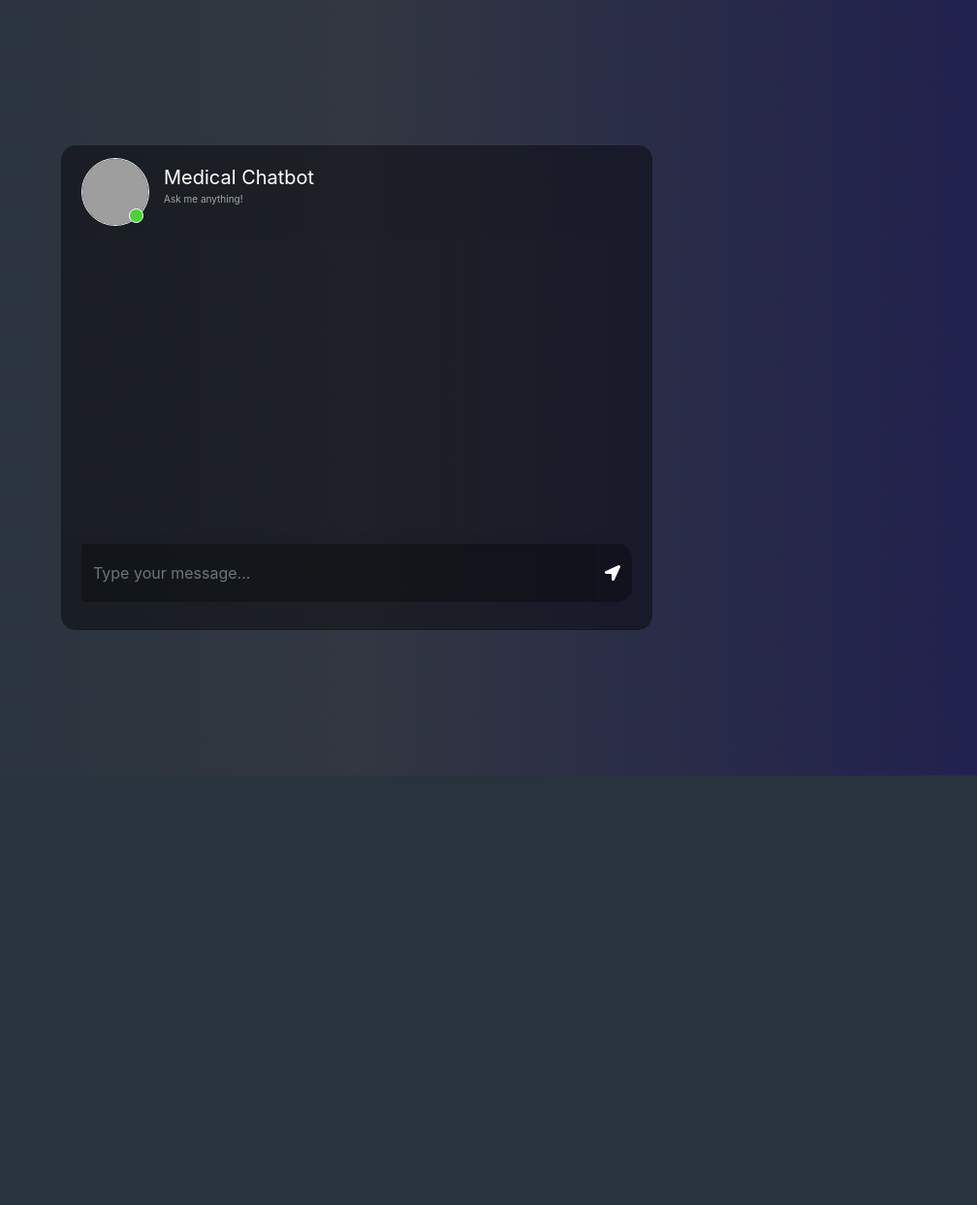
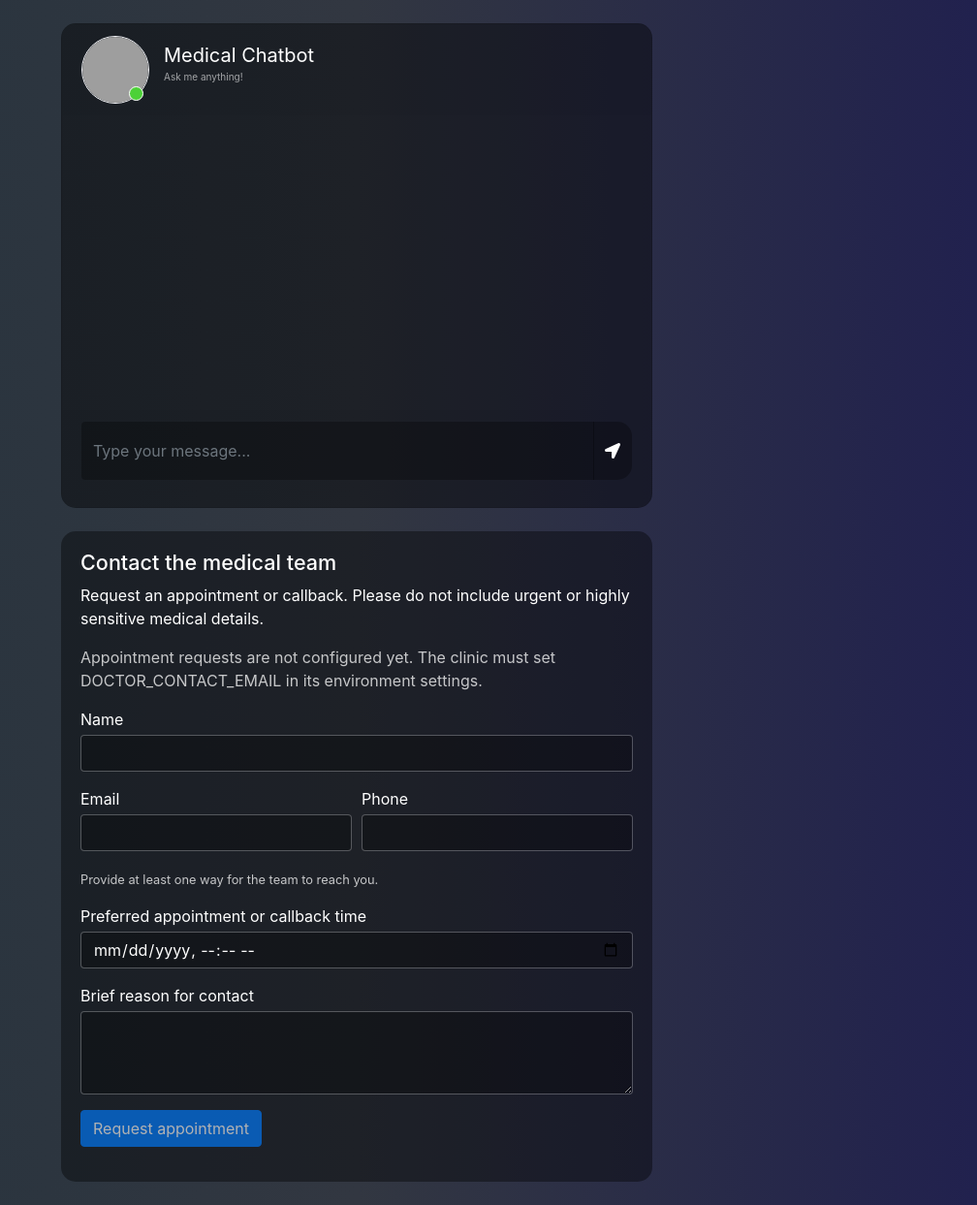
Before and after one commit to sethharsh-09/Build-a-Complete-Medical-Chatbot-with-LLMs-LangChain-Pinecone-Flask-AWS-, a Flask app: page / in a window 1280 px wide. Shown: the whole page at 97% size, without its empty margins (272-1280 px from the left). Before the commit the page ends 800 px from the top, so only its background shows below. Run offline with Flask 3, Linux system fonts and the light colour scheme; parts of the project's set-up code (start-up, migrations or seed data) failed here and were passed over; some libraries are stand-ins or nearby versions; grey boxes are pictures that could not be loaded.

Commit message:
Use local Ollama and add doctor contact flow
Co-authored-by: Copilot <223556219+Copilot@users.noreply.github.com>

```diff
--- a/app.py
+++ b/app.py
@@ -12,7 +12,7 @@ from pinecone import Pinecone
 
 from pinecone_text.sparse import BM25Encoder
 
-from langchain_openai import ChatOpenAI
+from langchain_ollama import ChatOllama
 
 from langchain.schema import Document
 
@@ -43,15 +43,28 @@ app = Flask(__name__)
 # =========================================================
 
 load_dotenv()
+load_dotenv(
+    os.path.join(
+        os.path.dirname(__file__),
+        "src",
+        ".env"
+    )
+)
 
 
 PINECONE_API_KEY = os.environ.get(
     "PINECONE_API_KEY"
 )
 
-OPENAI_API_KEY = os.environ.get(
-    "OPENAI_API_KEY"
-)
+DOCTOR_CONTACT_EMAIL = os.environ.get(
+    "DOCTOR_CONTACT_EMAIL",
+    ""
+).strip()
+
+DOCTOR_PHONE = os.environ.get(
+    "DOCTOR_PHONE",
+    ""
+).strip()
 
 INDEX_NAME = os.environ.get(
     "PINECONE_INDEX_NAME",
@@ -86,13 +99,6 @@ if not PINECONE_API_KEY:
 
     raise ValueError(
         "PINECONE_API_KEY is missing."
-    )
-
-
-if not OPENAI_API_KEY:
-
-    raise ValueError(
-        "OPENAI_API_KEY is missing."
     )
 
 
@@ -305,8 +311,8 @@ def hybrid_search(
 # LLM
 # =========================================================
 
-chatModel = ChatOpenAI(
-    model="gpt-4o",
+chatModel = ChatOllama(
+    model="llama3.2:latest",
     temperature=0
 )
 
@@ -351,7 +357,9 @@ question_answer_chain = (
 def index():
 
     return render_template(
-        "chat.html"
+        "chat.html",
+        doctor_contact_email=DOCTOR_CONTACT_EMAIL,
+        doctor_phone=DOCTOR_PHONE
     )
 
 
@@ -380,11 +388,6 @@ def chat():
         if not msg:
 
             return "Please enter a question."
-
-
-        print(
-            f"User Question: {msg}"
-        )
 
 
         # -------------------------------------------------
@@ -442,20 +445,7 @@ def chat():
 
 
         # -------------------------------------------------
-        # NO DOCUMENT FOUND
-        # -------------------------------------------------
-
-        if not documents:
-
-            return (
-                "I don't know the answer "
-                "from the available medical "
-                "documents."
-            )
-
-
-        # -------------------------------------------------
-        # SEND CONTEXT + QUESTION TO GPT-4o
+        # SEND CONTEXT + QUESTION TO LOCAL MODEL
         # -------------------------------------------------
 
         response = (
@@ -466,13 +456,6 @@ def chat():
                 }
             )
         )
-
-
-        print(
-            "Response:",
-            response
-        )
-
 
         return str(response)
 
--- a/requirements.txt
+++ b/requirements.txt
@@ -4,7 +4,7 @@ sentence-transformers==4.1.0
 pypdf==5.6.1
 python-dotenv==1.1.0
 langchain-pinecone==0.2.8
-langchain-openai==0.3.24
+langchain-ollama==0.2.3
 langchain-community==0.3.26
 
 pinecone==9.1.0
--- a/src/prompt.py
+++ b/src/prompt.py
@@ -1,9 +1,15 @@
 system_prompt = (
-    "You are an Medical assistant for question-answering tasks. "
-    "Use the following pieces of retrieved context to answer "
-    "the question. If you don't know the answer, say that you "
-    "don't know. Use three sentences maximum and keep the "
-    "answer concise."
+    "You are a helpful assistant that can answer both medical and general questions. "
+    "Use the retrieved context when it is relevant and helpful, but do not treat it "
+    "as the only source of knowledge. If the context does not answer the question, "
+    "answer using your general knowledge instead of saying you do not know solely "
+    "because the context is missing or unrelated. Be clear about uncertainty and "
+    "never invent facts or claim that information came from the context when it did not. "
+    "For medical questions, provide general educational information, not a diagnosis "
+    "or personalized treatment plan; recommend a qualified clinician for personal "
+    "medical decisions and urgent care for emergencies. Answer non-medical questions "
+    "normally. Keep responses concise, using up to five sentences."
     "\n\n"
+    "Retrieved context:\n"
     "{context}"
 )
--- a/static/style.css
+++ b/static/style.css
@@ -1,14 +1,19 @@
 body,html{
-	height: 100%;
+	min-height: 100%;
 	margin: 0;
 	background: rgb(44, 47, 59);
    background: -webkit-linear-gradient(to right, rgb(40, 59, 34), rgb(54, 60, 70), rgb(32, 32, 43));
 	background: linear-gradient(to right, rgb(38, 51, 61), rgb(50, 55, 65), rgb(33, 33, 78));
 }
 
+body{
+	min-height: 100vh;
+	color: white;
+}
+
 .chat{
-	margin-top: auto;
-	margin-bottom: auto;
+	margin-top: 0;
+	margin-bottom: 0;
 }
 .card{
 	height: 500px;
@@ -180,6 +185,34 @@ border-radius: 0 0 15px 15px !important;
 .msg_head{
 	position: relative;
 }
+.doctor-contact{
+	padding: 1.25rem;
+	border-radius: 15px;
+	background-color: rgba(0,0,0,0.4);
+	color: white;
+}
+.doctor-contact h2{
+	font-size: 1.35rem;
+}
+.doctor-contact .form-control{
+	background-color: rgba(0,0,0,0.3);
+	border: 1px solid rgba(255,255,255,0.25);
+	color: white;
+}
+.doctor-contact .form-control:focus{
+	box-shadow: none;
+	border-color: #80bdff;
+}
+.doctor-contact .form-control option{
+	color: black;
+}
+.doctor-contact label{
+	margin-bottom: 0.25rem;
+}
+.doctor-contact .form-text,
+.contact-setup-notice{
+	color: rgba(255,255,255,0.75);
+}
 #action_menu_btn{
 	position: absolute;
 	right: 10px;
--- a/templates/chat.html
+++ b/templates/chat.html
@@ -14,8 +14,8 @@
 
 
 	<body>
-		<div class="container-fluid h-100">
-			<div class="row justify-content-center h-100">
+		<div class="container-fluid py-4">
+			<div class="row justify-content-center">
 				<div class="col-md-8 col-xl-6 chat">
 					<div class="card">
 						<div class="card-header msg_head">
@@ -44,12 +44,74 @@
 							</form>
 						</div>
 					</div>
+					<section class="doctor-contact mt-4" aria-labelledby="doctorContactTitle">
+						<h2 id="doctorContactTitle">Contact the medical team</h2>
+						<p>Request an appointment or callback. Please do not include urgent or highly sensitive medical details.</p>
+						{% if doctor_phone %}
+						<p>Prefer to call? <a href="tel:{{ doctor_phone }}">{{ doctor_phone }}</a></p>
+						{% endif %}
+						{% if not doctor_contact_email %}
+						<p class="contact-setup-notice" role="status">Appointment requests are not configured yet. The clinic must set DOCTOR_CONTACT_EMAIL in its environment settings.</p>
+						{% endif %}
+						<form id="doctorContactForm" data-contact-email="{{ doctor_contact_email }}">
+							<div class="form-group">
+								<label for="patientName">Name</label>
+								<input class="form-control" id="patientName" name="name" autocomplete="name" required>
+							</div>
+							<div class="form-row">
+								<div class="form-group col-md-6">
+									<label for="patientEmail">Email</label>
+									<input class="form-control" id="patientEmail" name="email" type="email" autocomplete="email">
+								</div>
+								<div class="form-group col-md-6">
+									<label for="patientPhone">Phone</label>
+									<input class="form-control" id="patientPhone" name="phone" type="tel" autocomplete="tel">
+								</div>
+							</div>
+							<small class="form-text">Provide at least one way for the team to reach you.</small>
+							<div class="form-group mt-3">
+								<label for="preferredTime">Preferred appointment or callback time</label>
+								<input class="form-control" id="preferredTime" name="preferred_time" type="datetime-local">
+							</div>
+							<div class="form-group">
+								<label for="contactReason">Brief reason for contact</label>
+								<textarea class="form-control" id="contactReason" name="reason" rows="3" maxlength="500" required></textarea>
+							</div>
+							<button class="btn btn-primary" type="submit" {% if not doctor_contact_email %}disabled{% endif %}>Request appointment</button>
+							<p id="contactFormStatus" class="mt-2" role="status" aria-live="polite"></p>
+						</form>
+					</section>
 				</div>
 			</div>
 		</div>
 
 		<script>
 			$(document).ready(function() {
+				$("#doctorContactForm").on("submit", function(event) {
+					event.preventDefault();
+					const form = this;
+					const email = $("#patientEmail").val().trim();
+					const phone = $("#patientPhone").val().trim();
+					const emailInput = document.getElementById("patientEmail");
+					emailInput.setCustomValidity(email || phone ? "" : "Enter an email address or phone number so the team can contact you.");
+					if (!form.reportValidity()) {
+						return;
+					}
+
+					const body = [
+						"Appointment or callback request",
+						"",
+						"Name: " + $("#patientName").val().trim(),
+						"Email: " + (email || "Not provided"),
+						"Phone: " + (phone || "Not provided"),
+						"Preferred time: " + ($("#preferredTime").val() || "Not specified"),
+						"Reason: " + $("#contactReason").val().trim(),
+					].join("\n");
+					const subject = encodeURIComponent("Appointment or callback request");
+					window.location.href = "mailto:" + form.dataset.contactEmail + "?subject=" + subject + "&body=" + encodeURIComponent(body);
+					$("#contactFormStatus").text("Your email app should open with the request. Review it and press Send to contact the team.");
+				});
+
 				$("#messageArea").on("submit", function(event) {
 					const date = new Date();
 					const hour = date.getHours();
```
Also changed, not shown: README.md.
